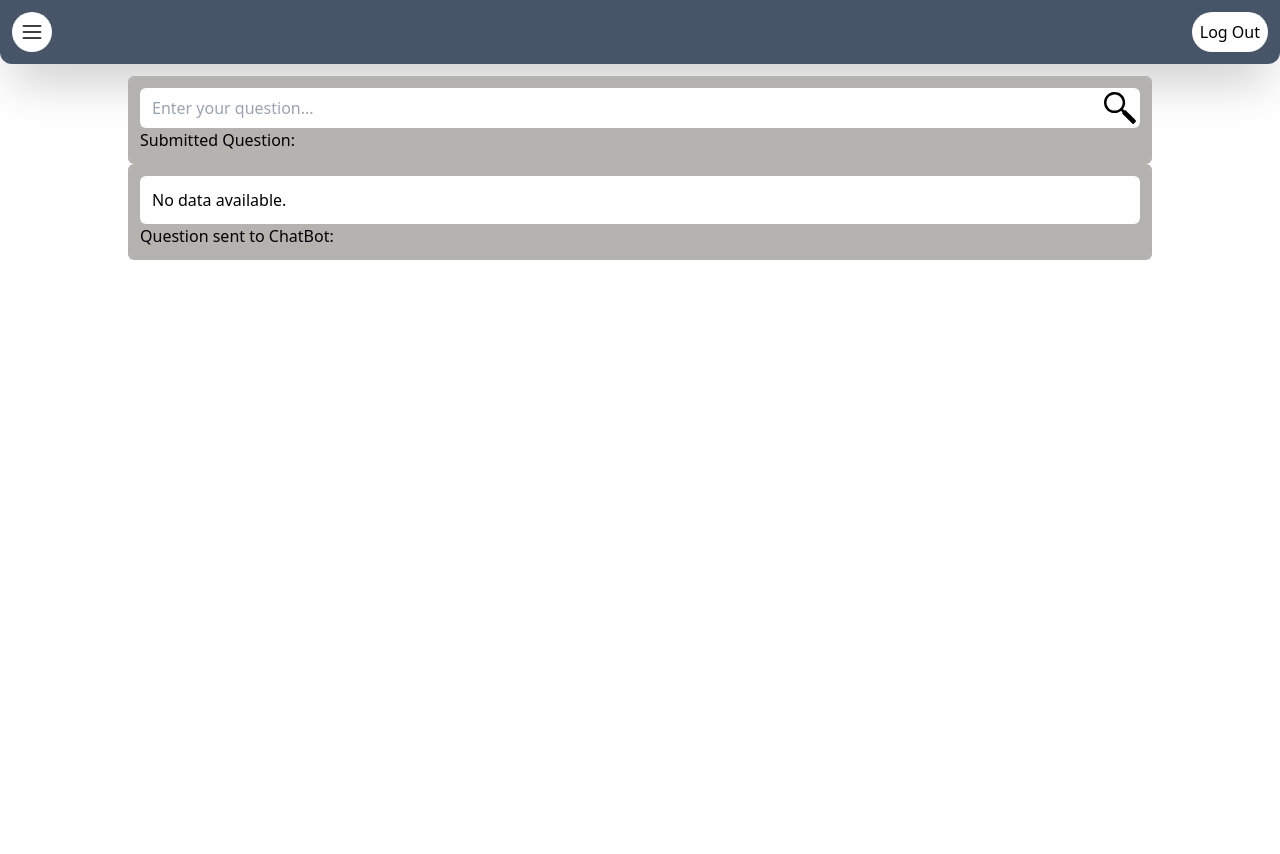
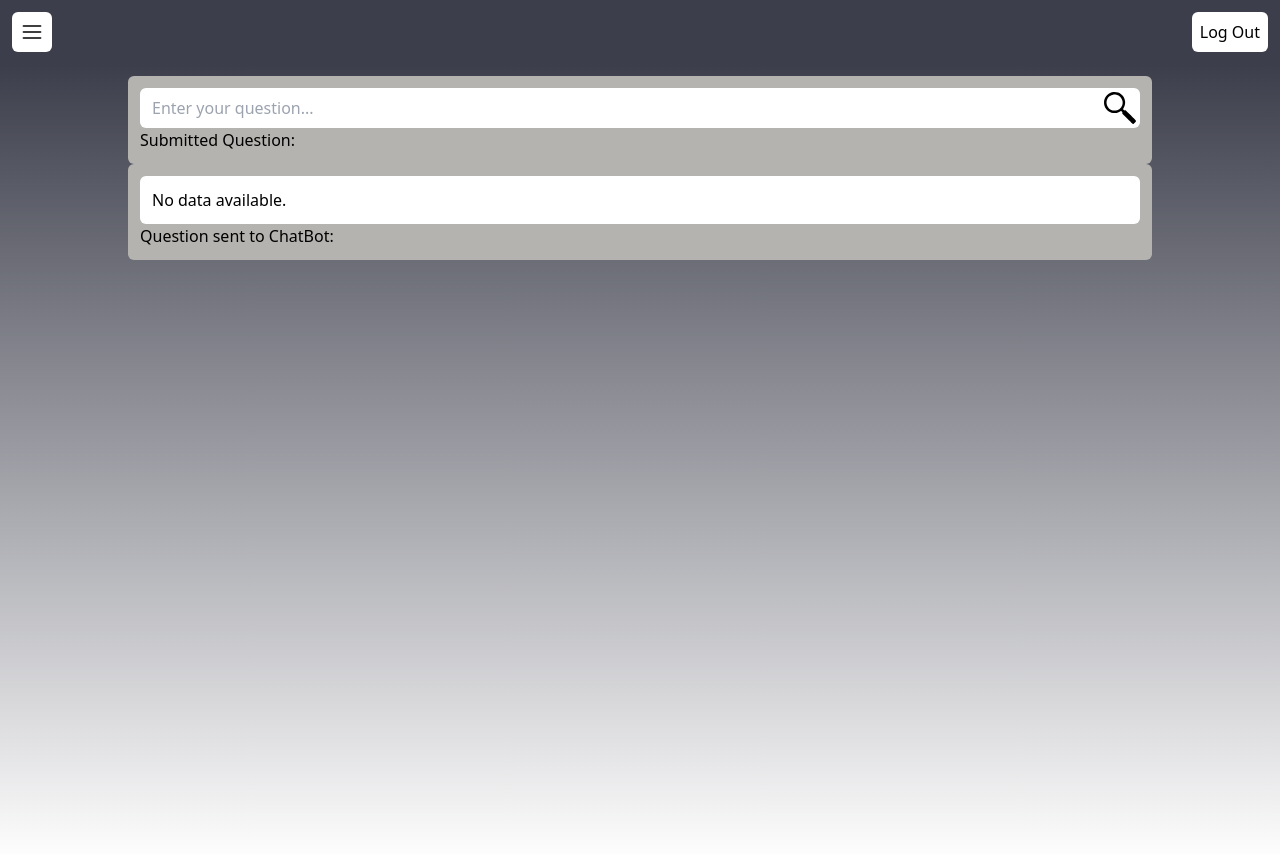
Before and after one commit to IM2-Project-Hermes/helper_portal, a Next.js app: page /chatbot in a window 1280 px wide. Shown: the top 854 px of the page. Built offline with nearby package versions, Linux system fonts and the light colour scheme; no server answers.

Commit message:
Created absolute path to styles and added new background

```diff
--- a/src/app/chatbot/page.tsx
+++ b/src/app/chatbot/page.tsx
@@ -2,7 +2,7 @@ import BotContainer from "@/components/BoxContainer";
 
 const ChatbotPage = () => {
   return (
-    <div className="h-screen pt-3">
+    <div className="page-container">
       <BotContainer />
     </div>
   );
--- a/src/components/BoxContainer.jsx
+++ b/src/components/BoxContainer.jsx
@@ -3,6 +3,7 @@ import { useState, useEffect } from "react";
 import lupe from "../../public/lupe.svg";
 import styles from "./BoxContainer.module.css";
 import Image from "next/image";
+import "../styles/chat-bot.css";
 
 const BotContainer = () => {
   const [question, setQuestion] = useState("");
@@ -60,9 +61,7 @@ export const AnswerContainer = ({ question }) => {
     const fetchData = async () => {
       try {
         setLoading(true);
-        const response = await fetch(
-          `https://europe-west3-project-hermes-390519.cloudfunctions.net/api?question=[${question}]`
-        );
+        const response = await fetch(/* `https://europe-west3-project-hermes-390519.cloudfunctions.net/api?question=[${question}]` */);
         const jsonData = await response.json();
         setData(jsonData);
         setLoading(false);
@@ -84,10 +83,10 @@ export const AnswerContainer = ({ question }) => {
           ) : (
             <>
               {data ? (
-                <>
+                <div>
                   <p>{data.result.answer}</p>
                   <a href="">{data.result.sources}</a>
-                </>
+                </div>
               ) : (
                 <p>No data available.</p>
               )}
--- a/src/components/Navbar.tsx
+++ b/src/components/Navbar.tsx
@@ -1,12 +1,13 @@
-"use client"
+"use client";
 import Image from "next/image";
-import burger from '../../public/burger-menu.svg';
+import burger from "../../public/burger-menu.svg";
 import Link from "next/link";
 import { FC, useState } from "react";
+import "@styles/navbar.css";
 
 const Navbar = () => {
   return (
-    <div className="flex justify-between bg-slate-600 p-3 rounded-b-xl shadow-2xl">
+    <div className="navbar-container">
       <Dropdownbutton />
       <LogOut />
     </div>
@@ -21,36 +22,43 @@ const Dropdownbutton = () => {
   };
   return (
     <div className="flex flex-col relative">
-      <button onClick={handleOpen} className=" bg-white rounded-full p-2 w-10 h-10">
+      <button
+        onClick={handleOpen}
+        className=" bg-white rounded-md p-2 w-10 h-10"
+      >
         <Image src={burger} alt="Dropdown Menu" />
       </button>
       {open ? (
         <ul className="absolute top-full">
-          <DropdownElement page="/home" name="Home"/>
-          <DropdownElement page="/uebersicht" name="Übersicht"/>
-          <DropdownElement page="/timetracker" name="Time"/>
-          <DropdownElement page="/chatbot" name="Chatbot"/>
+          <DropdownElement page="/home" name="Home" />
+          <DropdownElement page="/uebersicht" name="Übersicht" />
+          <DropdownElement page="/timetracker" name="Time" />
+          <DropdownElement page="/chatbot" name="Chatbot" />
         </ul>
-      ): null}
-
+      ) : null}
     </div>
   );
 };
 
 interface ElementProps {
-  name: string
-  page: string
+  name: string;
+  page: string;
 }
 
-export const DropdownElement: FC<ElementProps> = ({name, page}) => {
-  return <Link href={page} ><li className="bg-slate-200 border-b-2 border-gray-500">{name}</li></Link>
+export const DropdownElement: FC<ElementProps> = ({ name, page }) => {
+  return (
+    <Link href={page}>
+      <li className="bg-slate-200 border-b-2 border-gray-500">{name}</li>
+    </Link>
+  );
 };
 
 const LogOut = () => {
   return (
-    <Link href={"/"}><button className="bg-white rounded-full text-center p-2">Log Out</button></Link>
-  )
-}
-
+    <Link href={"/"}>
+      <button className="bg-white rounded-md text-center p-2">Log Out</button>
+    </Link>
+  );
+};
 
 export default Navbar;
--- /dev/null
+++ b/src/styles/chat-bot.css
@@ -0,0 +1,6 @@
+
+
+.page-container {
+  @apply h-screen pt-3;
+  background-image: linear-gradient(#3c3e4b, #ffffff);
+}
--- a/src/styles/navbar.css
+++ b/src/styles/navbar.css
@@ -0,0 +1,4 @@
+.navbar-container{
+    @apply flex justify-between p-3;
+    background-color: #3c3e4b;
+}
--- a/tsconfig.json
+++ b/tsconfig.json
@@ -14,13 +14,15 @@
     "isolatedModules": true,
     "jsx": "preserve",
     "incremental": true,
+    "baseUrl": ".",
     "plugins": [
       {
         "name": "next"
       }
     ],
     "paths": {
-      "@/*": ["./src/*"]
+      "@/*": ["./src/*"],
+      "@styles/*": ["src/styles/*"],
     }
   },
   "include": ["next-env.d.ts", "**/*.ts", "**/*.tsx", ".next/types/**/*.ts", "src/components/BoxContainer.jsx"],
```
